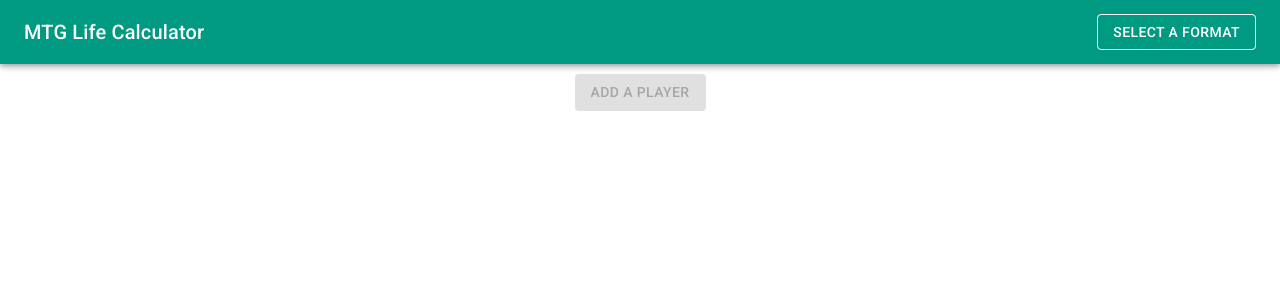
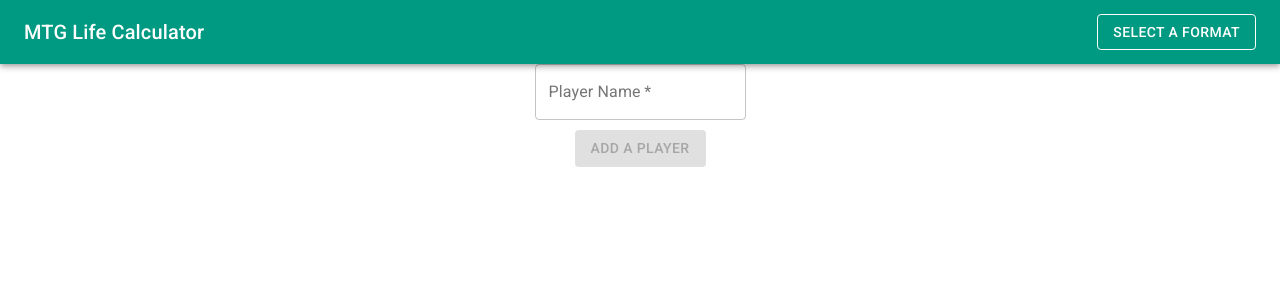
Before and after one commit to lritter79/material-ui-mtg-life-calculator, a React (Create React App) app: page / in a window 1280 px wide. Shown: the top 300 px of the page. Built offline with nearby package versions, Linux system fonts and the light colour scheme.

Commit message:
added form for player names

```diff
--- a/src/App.js
+++ b/src/App.js
@@ -1,11 +1,12 @@
 import './App.css';
-import { Button, Container, } from '@material-ui/core';
+import { Button, Container, TextField } from '@material-ui/core';
 import {createTheme, ThemeProvider} from '@material-ui/core/styles'
 import TopMenu from './Components/TopMenu';
 import colorCodes from './Components/ColorCodes';
 import React, { useState, useEffect } from 'react';
 import LifeCounterContainer from './Components/LifeCounterContainer';
 import categories from './Components/Categories';
+import { brown } from '@material-ui/core/colors';
 
 export const CategoryContext = React.createContext()
 
@@ -15,10 +16,9 @@ const customTheme = createTheme({
       main: colorCodes.green.hsl,
     },
     secondary: {
-      main: colorCodes.brown.hsl,
+      main: brown[500],
     }
   },
-
 })
 
 //customTheme.typography.h6 = {
@@ -56,14 +56,28 @@ const getColorFromPlayerNumber = (player) => {
 function App() {
   const [selectedCategory, setSelectedCategory] = useState(null)
   const [players, setPlayers] = useState([])
+  const [playerName, setPlayerName] = useState('')
+  const [nameError, setNameError] = useState(false)
 
-  function AddPlayer(){
+  const AddPlayer = (e) => {
+    e.preventDefault()
+    setNameError(false)
+
+    console.log(playerName)
+    if (playerName === ''){
+      setNameError(true)
+    }
+    else
+    {
       let newPlayer = {
         lifeTotal: selectedCategory.startingLife,
         commanderDamage: selectedCategory.maxCommanderDamage,
-      color: getColorFromPlayerNumber(players.length)
+        color: getColorFromPlayerNumber(players.length),
+        name:playerName
       }
       setPlayers(prev => [...prev, newPlayer])
+      setPlayerName('')
+    }
   }
 
   useEffect(() => {
@@ -79,9 +93,30 @@ function App() {
         <div className="App">
         <TopMenu categories={categories} setSelectedCategory={setSelectedCategory}></TopMenu>
           <Container>
-            <Button variant="contained" onClick={AddPlayer} disabled={selectedCategory === null ? true : false} style={{margin:10}} color="primary">
+            <form
+              noValidate
+              autocomplete="off"
+              onSubmit={AddPlayer}
+            >
+              <TextField
+                variant="outlined"
+                label="Player Name"
+                color="secondary"
+                required
+                value={playerName}
+                onChange={(e) => setPlayerName(e.target.value)}
+                error={nameError}
+              />
+              <br></br>
+              <Button
+                type="submit"
+                variant="contained"
+                disabled={selectedCategory === null ? true : false}
+                style={{margin:10}}
+                color="primary">
                 Add a player
               </Button>
+            </form>
             <LifeCounterContainer players={players} setNumberOfPlayers={setPlayers}/>
           </Container>
         </div>
--- a/src/Components/LifeCounter.js
+++ b/src/Components/LifeCounter.js
@@ -105,7 +105,7 @@ function LifeCounter({player, playerNumber}){
             <Clear className={`${classes.subtractLife}`}></Clear>
           </IconButton>
           <Typography variant='h6' className={classes.h6} gutterBottom>
-            Player {playerNumber}
+            {player.name}
           </Typography>
           <div>
             {currentLife}
--- a/src/Components/TopMenu.js
+++ b/src/Components/TopMenu.js
@@ -34,7 +34,7 @@ function TopMenu({categories, setSelectedCategory}) {
     return (
 
         <AppBar position="static">
-            <Toolbar className={classes.toolbarStyle}>
+            <Toolbar className={`${classes.toolbarStyle} ${classes.buttonStyle}`}>
                 <Typography variant="h6">
                     MTG Life Calculator
                 </Typography>
```
Lines whose indentation alone changed are shown as unchanged.
